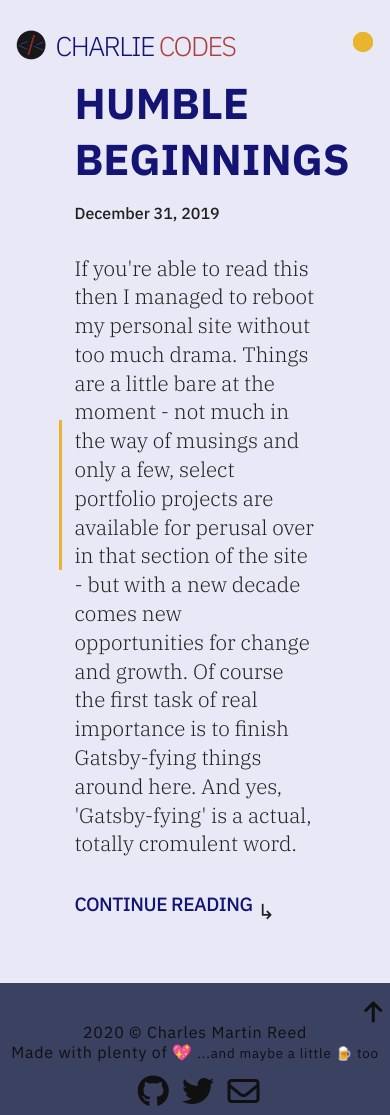
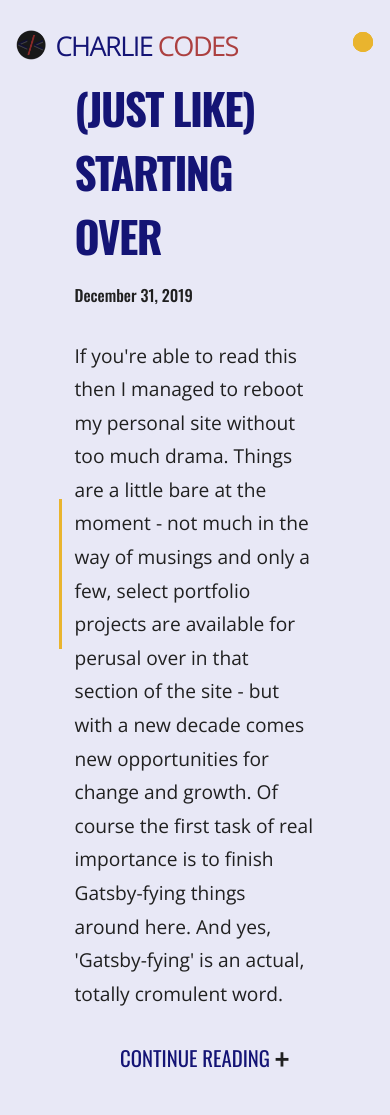
Before and after one commit to charlesmartinreed/fixed-nav-with-change-on-scroll, a plain HTML site: page index.html in a window 390 px wide. Shown: the top 1115 px of the page. Drawn offline with nearby package versions, Linux system fonts and the light colour scheme.

Commit message:
Add toggle feature for show/hide of extra blog posts.

```diff
--- a/index.html
+++ b/index.html
@@ -18,8 +18,8 @@
       <div class="navbar-link-container">
         <ul class="navbar-links">
           <!-- <li class="navbar-link"><a href="#" class="link-1">Home</a></li> -->
-          <li class="navbar-link"><a href="./index.html" class="link-1">Front Page</a></li>
-          <li class="navbar-link"><a href="#" class="link-2">Portfolio</a></li>
+          <li class="navbar-link"><a href="./portfolio.html" class="link-1">Portfolio</a></li>
+          <li class="navbar-link"><a href="./archives.html" class="link-2">Archives</a></li>
           <li class="navbar-link"><a href="#page-footer" class="link-3">Contact Me</a></li>
         </ul>
       </div>
@@ -37,14 +37,17 @@
     </div>
     <section class="main-content">
         <div class="blog-post-container">
- <h1 class="blog-title">Humble Beginnings</h1>
+ <h1 class="blog-title">(Just Like) Starting Over</h1>
       <h4 class="blog-timestamp">December 31, 2019</h4>
-      <p class="blog-preclick-text">
+      <p class="blog-contents">
         If you're able to read this then I managed to reboot my personal site without too much drama. Things are a little bare at the moment - not much in the way of musings and only a few, select portfolio projects are available for perusal over in that section of the site - but with a new decade comes new opportunities for change and growth.
 
-        Of course the first task of real importance is to finish Gatsby-fying things around here. And yes, 'Gatsby-fying' is a actual, totally cromulent word.
+        Of course the first task of real importance is to finish Gatsby-fying things around here.
+
+        And yes, 'Gatsby-fying' is an actual, totally cromulent word.
       </p>
-      <a href="#" class="blog-permalink" data-link-after="&#8627">Continue reading</a>
+      <p class="blog-contents-more">Lorem ipsum dolor sit amet consectetur adipisicing elit. Ratione incidunt, odit aliquam accusantium est rem? Saepe voluptatem est repudiandae deleniti, voluptatibus perspiciatis sint beatae velit totam ducimus architecto quasi culpa odit exercitationem ullam atque debitis porro libero ut veritatis mollitia quisquam excepturi assumenda dolorum. Minus veritatis iusto dicta maiores officiis eos neque quo debitis rem est. Unde sit rerum praesentium quod exercitationem fugit, mollitia, fugiat at repudiandae hic accusamus assumenda sapiente numquam suscipit laboriosam temporibus? Non veritatis facere est laudantium doloribus voluptatibus inventore nostrum sit iure, illum accusantium, labore quia!</p>
+      <a href="#" class="blog-permalink" data-link-more="&#43" data-link-less="&#8722">Continue reading</a>
         </div>
 
         <!-- <div class="blog-post-container">
--- a/script.js
+++ b/script.js
@@ -1,9 +1,29 @@
 const navbarTouchEl = document.querySelector(".navbar-touch-element");
 const navbarEl = document.querySelector(".navbar-link-container");
 const logoEl = document.querySelector(".logo-container");
+const blogPermalink = document.querySelectorAll(".blog-permalink");
+const blogContents = document.querySelectorAll(".blog-contents");
+
+let fullBlogVisible = false;
 
 navbarTouchEl.addEventListener("click", function() {
   this.classList.toggle("navbar-open");
   navbarEl.classList.toggle("navbar-visible");
   logoEl.classList.toggle("logo-not-visible");
 });
+
+blogPermalink.forEach(link => {
+  link.addEventListener("click", e => {
+    if (!fullBlogVisible) {
+      e.preventDefault();
+    }
+
+    link.classList.toggle("full-blog-active");
+    link.textContent = fullBlogVisible ? "Continue reading" : "Finish reading";
+
+    // e.preventDefault();
+    fullBlogVisible = !fullBlogVisible;
+
+    link.previousElementSibling.classList.toggle("full-blog-visible");
+  });
+});
--- a/style.css
+++ b/style.css
@@ -1,4 +1,4 @@
-@import url("https://fonts.googleapis.com/css?family=IBM+Plex+Sans:100,100i,300,300i,400,400i,500,500i,600,600i,700,700i|IBM+Plex+Serif:300,300i,400,400i,500,500i,700,700i&display=swap");
+@import url("https://fonts.googleapis.com/css?family=Open+Sans:300,400,400i,700,700i|Oswald:400,500,600,700&display=swap");
 
 *,
 *::before,
@@ -9,12 +9,14 @@
 }
 
 :root {
-  --ff-sans-main: "IBM Plex Sans", sans-serif;
-  --ff-serif-main: "IBM Plex Serif", serif;
+  --ff-sans-main: "Open Sans", sans-serif;
+  --ff-sans-alt: "Oswald", sans-serif;
 }
 
 body {
-  /* padding: 1rem 2rem; */
+  font-family: var(--ff-sans-main);
+  background-color: rgb(232, 232, 246);
+  color: rgb(32, 32, 32);
 }
 
 html {
@@ -22,7 +24,7 @@ html {
 }
 
 a {
-  font-family: var(--ff-sans-main);
+  font-family: var(--ff-sans-alt);
 }
 
 .logo-container {
@@ -236,7 +238,7 @@ a {
 .blog-post-container {
   font-family: var(--ff-serif-main);
 
-  transition: box-shadow 0.6s linear;
+  transition: box-shadow 0.4s linear;
   width: 70%;
   margin: 0 auto;
   position: relative;
@@ -258,52 +260,64 @@ a {
   box-shadow: 0px 0px 3rem rgba(0, 0, 0, 0.3);
 }
 
-body {
-  font-family: var(--ff-sans-main);
-  background-color: rgb(232, 232, 246);
-  color: rgb(32, 32, 32);
-}
-
 .blog-title {
-  font-family: var(--ff-sans-main);
+  font-family: var(--ff-sans-alt);
 
   font-size: 2.7rem;
   text-transform: uppercase;
   color: rgb(20, 20, 117);
   font-weight: 800;
+  letter-spacing: -0.1rem;
 }
 
 .blog-timestamp {
   padding-top: 0;
   font-weight: 500;
-  font-family: var(--ff-sans-main);
+  font-family: var(--ff-sans-alt);
 }
 
-.blog-preclick-text {
+.blog-contents,
+.blog-contents-more {
   font-weight: 300;
-  font-size: 1.3rem;
-  line-height: 1.8rem;
+  font-size: 1.2rem;
+  line-height: 2.1rem;
+}
+
+.blog-contents-more {
+  display: none;
+}
+
+.blog-contents-more.full-blog-visible {
+  display: block;
 }
 
 .blog-permalink {
   text-decoration: none;
-  font-size: 1.2rem;
+  font-size: 1.3rem;
   /* color: rgb(85, 14, 85); */
   color: rgb(20, 20, 117);
-  font-weight: 500;
+  font-weight: 400;
   text-transform: uppercase;
-  letter-spacing: -0.03rem;
   display: block;
+  text-align: center;
+}
+
+.blog-permalink::after,
+.blog-permalink.full-blog-active::after {
+  position: absolute;
+  color: rgb(32, 32, 32);
+  margin-top: -0.65rem;
+  margin-left: 0.3rem;
+  font-size: 2.2rem;
+  transition: color 0.4s ease-in-out;
 }
 
 .blog-permalink::after {
-  content: attr(data-link-after);
-  position: absolute;
-  color: rgb(32, 32, 32);
-  margin-top: 0.4rem;
-  margin-left: 0.3rem;
-  font-size: 1.3rem;
-  transition: color 0.4s ease-in-out;
+  content: attr(data-link-more);
+}
+
+.blog-permalink.full-blog-active::after {
+  content: attr(data-link-less);
 }
 
 .blog-permalink:hover.blog-permalink::after,
@@ -330,7 +344,7 @@ body {
   flex-direction: column;
   justify-content: center;
   align-items: center;
-  letter-spacing: 0.05rem;
+  letter-spacing: 0.02rem;
 }
 
 #page-footer #to-top-icon {
```
